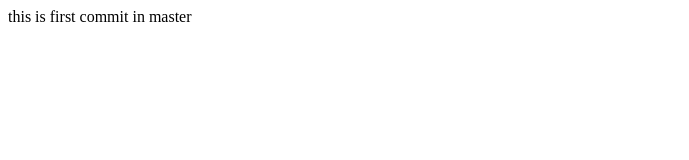
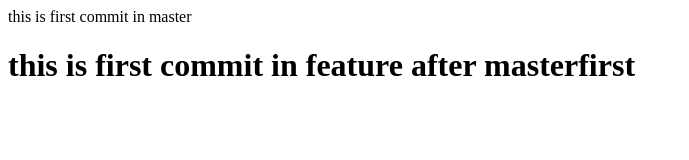
Before and after one commit to dakshbewal/gittest, a plain HTML site: page index.html in a window 1280 px wide. Shown: the whole page, without its empty margins (0-689 px from the left). Drawn offline with Linux system fonts and the light colour scheme.

Commit message:
first commit in feature

```diff
--- a/index.html
+++ b/index.html
@@ -1 +1,2 @@
 <p> this is first commit in master </p>
+<h1> this is first commit in feature after masterfirst </h1>
```
